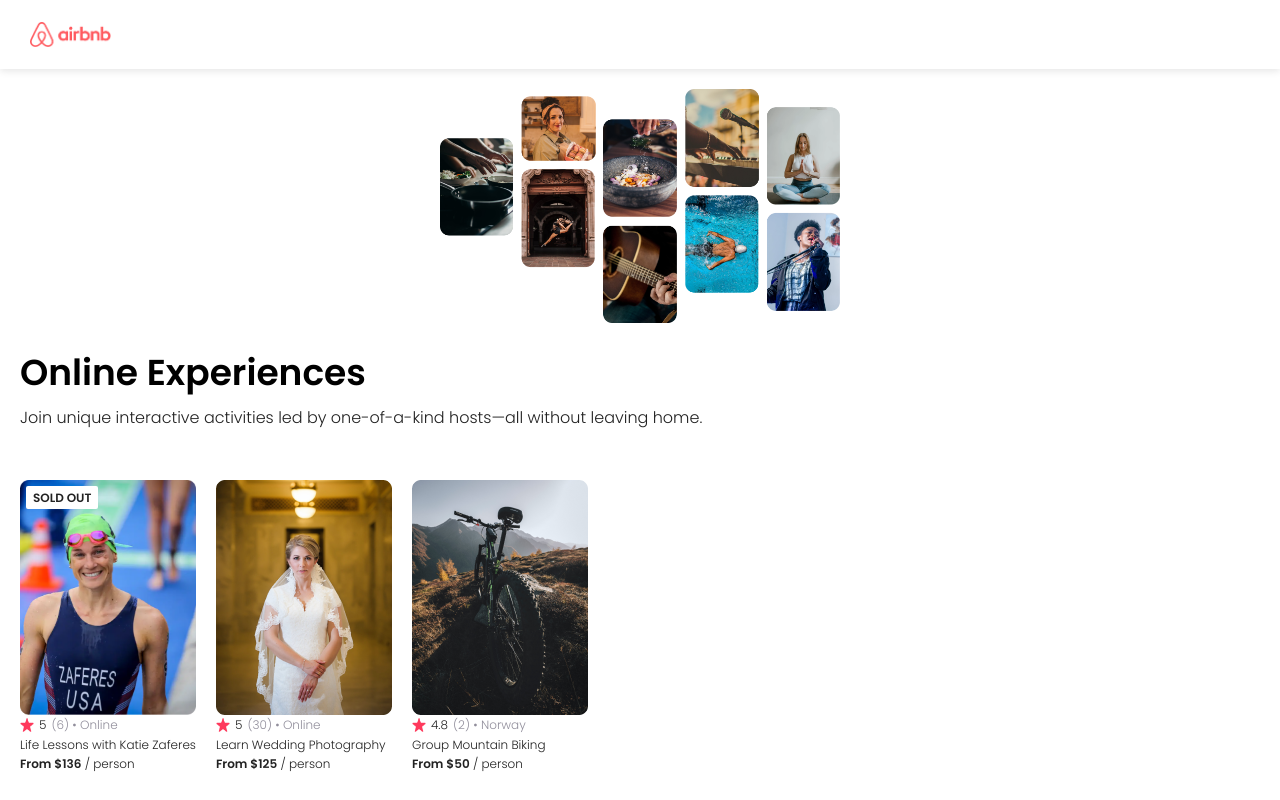
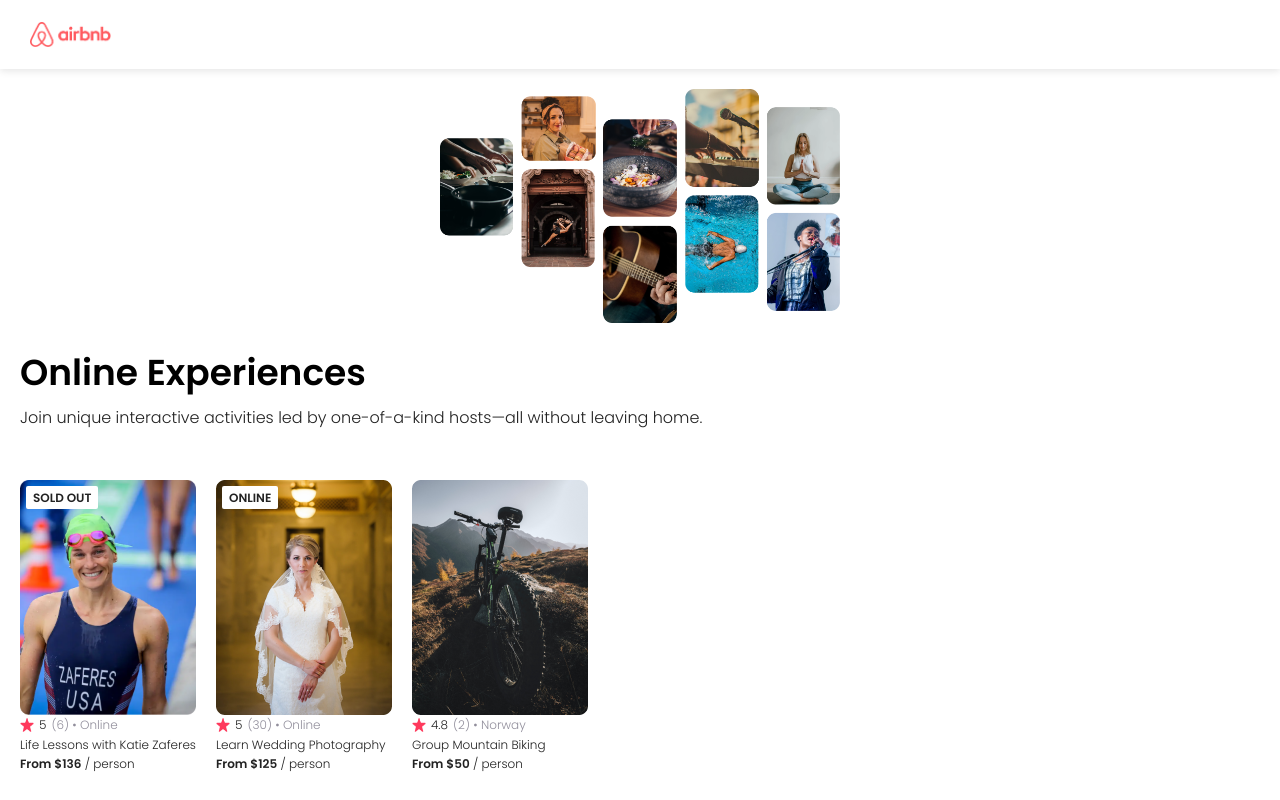
Before and after one commit to andyouare-ia/airbnb-experiences-clone, a React (Vite) app: page / in a window 1280 px wide. Built offline with nearby package versions, Linux system fonts and the light colour scheme.

Commit message:
Added Online badge

```diff
--- a/src/components/Card.jsx
+++ b/src/components/Card.jsx
@@ -1,9 +1,15 @@
 import star from '../assets/star.png'
 
 export default function Card(props) {
+  let badgeText;
+  if (props.openSpots === 0) {
+    badgeText = "SOLD OUT"
+  } else if (props.country.toLowerCase() === 'online') {
+    badgeText = "ONLINE"
+  }
   return (
       <div className="card">
-        {props.openSpots === 0 && <div className="card--badge">SOLD OUT</div>}
+        {badgeText && <div className="card--badge">{badgeText}</div>}
         <img className="card--image" src={props.img} />
         <div className="card--info">
           <img className="card--star" src={star} alt="star" />
```
